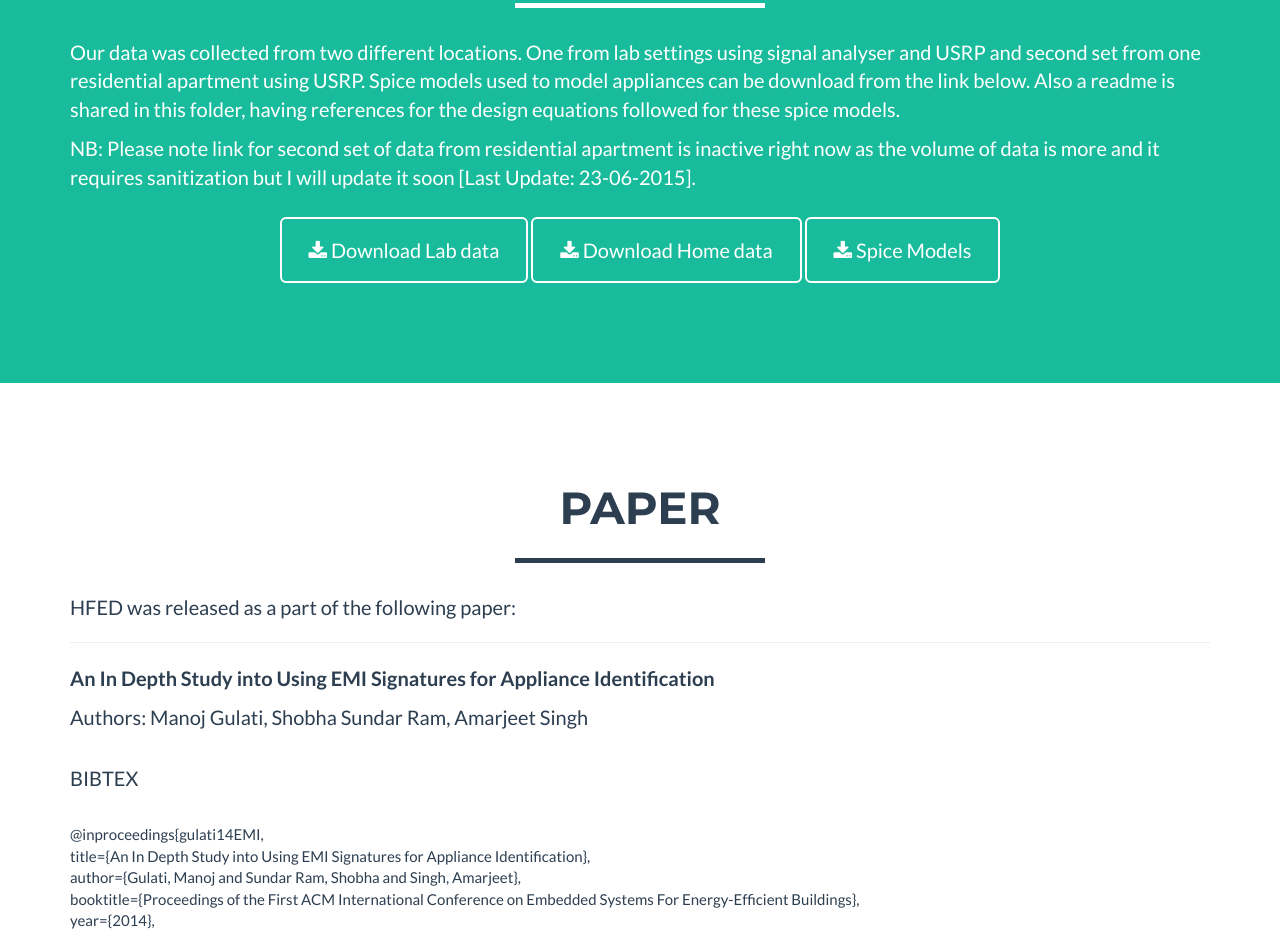
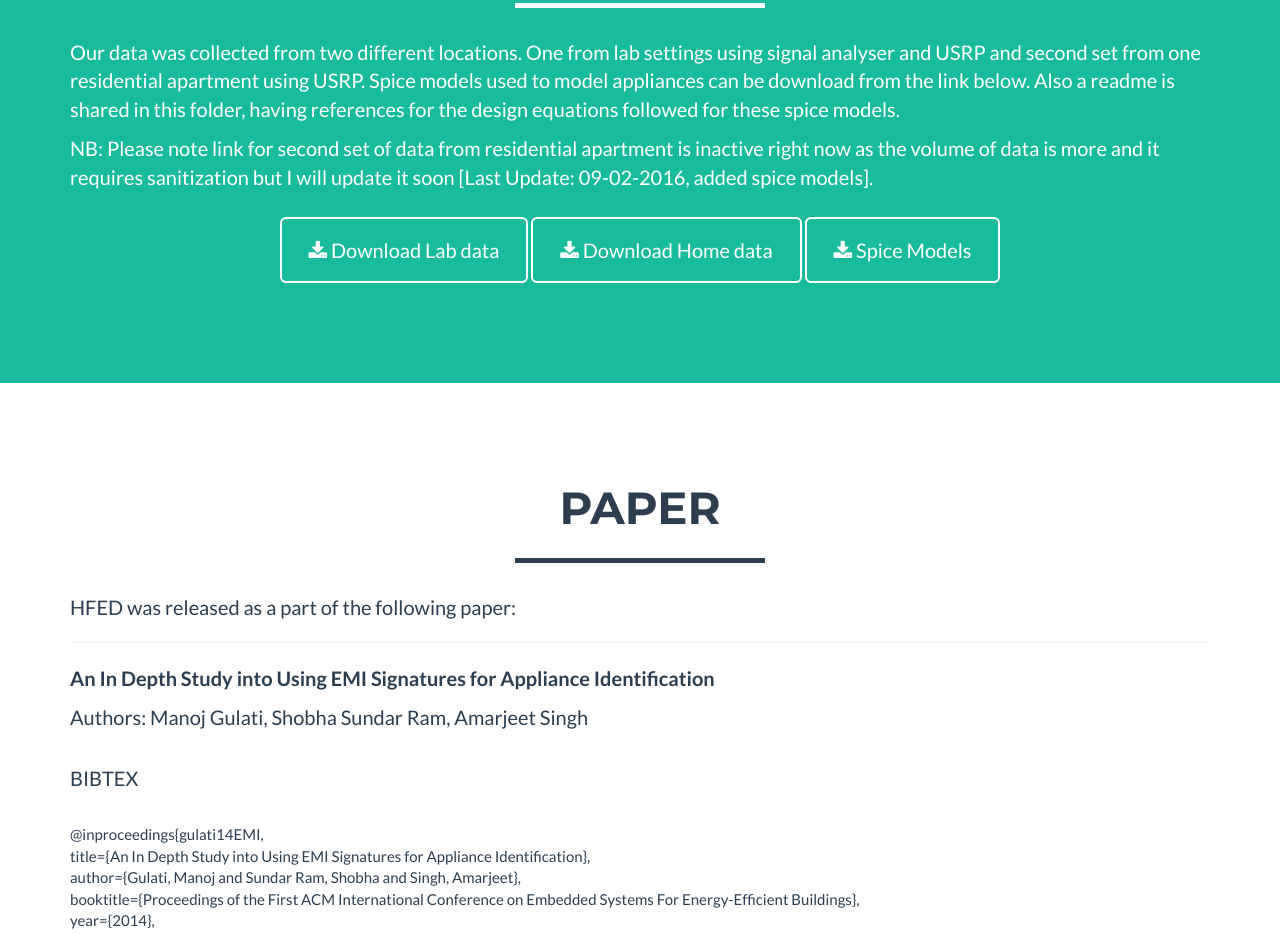
Before and after one commit to hfed/hfed.github.io, a plain HTML site: page index.html in a window 1280 px wide. Shown: the part 2299-3233 px from the top of the page. Drawn offline with nearby package versions, Linux system fonts and the light colour scheme.

Commit message:
updated readme

```diff
--- a/index.html
+++ b/index.html
@@ -211,7 +211,7 @@
 
 
                     <p>Our data was collected from two different locations. One from lab settings using signal analyser and USRP and second set from one residential apartment using USRP. Spice models used to model appliances can be download from the link below. Also a readme is shared in this folder, having references for the design equations followed for these spice models.
-                    <p> NB: Please note link for second set of data from residential apartment is inactive right now as the volume of data is more and it requires sanitization but I will update it soon [Last Update: 23-06-2015]. </p>
+                    <p> NB: Please note link for second set of data from residential apartment is inactive right now as the volume of data is more and it requires sanitization but I will update it soon [Last Update: 09-02-2016, added spice models]. </p>
                 </div>
                 <div class="col-lg-8 col-lg-offset-2 text-center">
                     <a href="https://goo.gl/NerkK1" class="btn btn-lg btn-outline">
```
